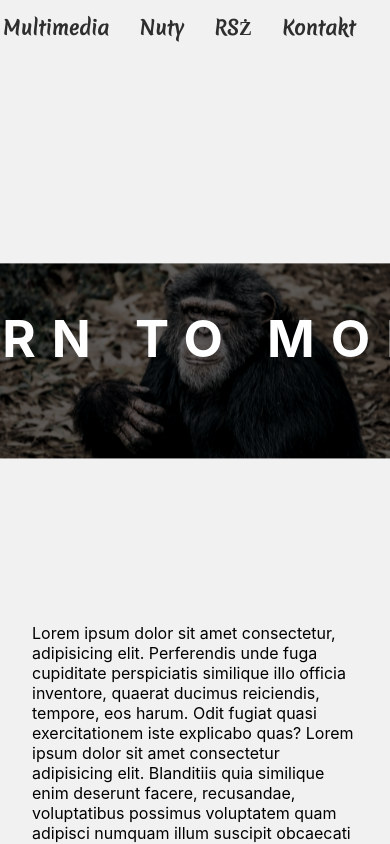
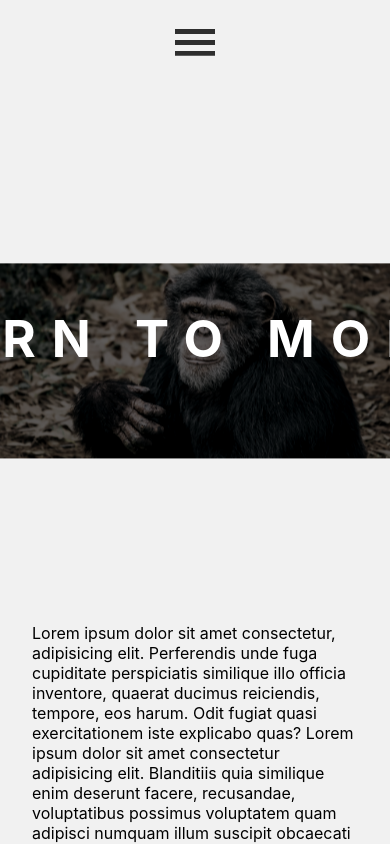
Before and after one commit to Micharzu/KRz-page, a React (Create React App) app: page / in a window 390 px wide. Shown: the top 844 px of the page. Built offline with nearby package versions, Linux system fonts and the light colour scheme.

Commit message:
add responsiveness to navbar

```diff
--- a/src/Navigation/Nav.js
+++ b/src/Navigation/Nav.js
@@ -1,15 +1,27 @@
 import React, { useEffect, useRef } from "react";
 import "./nav-styles/Nav.css";
 
-import { Link, NavLink } from "react-router-dom";
+import { NavLink } from "react-router-dom";
 
 function Nav() {
   const navbarRef = useRef();
+  const burgerRef = useRef();
   useEffect(() => {
     window.addEventListener("scroll", () => {
       navbarRef.current.classList.toggle("scrolled", window.scrollY > 0);
     });
   });
+  const toggleBurger = () => {
+    navbarRef.current.classList.toggle("burger-opened");
+    burgerRef.current.classList.toggle("opened");
+
+    if (!navbarRef.current.classList.contains("burger-opened")) {
+      navbarRef.current.classList.add("closing-burger");
+      setTimeout(() => {
+        navbarRef.current.classList.remove("closing-burger");
+      }, 700);
+    }
+  };
   return (
     <div className="navbar" ref={navbarRef}>
       <div className="nav-items">
@@ -19,6 +31,7 @@ function Nav() {
             exact
             className="nav-link"
             activeClassName="is-active"
+            onClick={toggleBurger}
           >
             <li>Główna</li>
           </NavLink>
@@ -26,6 +39,7 @@ function Nav() {
             to="/aktualnosci"
             className="nav-link"
             activeClassName="is-active"
+            onClick={toggleBurger}
           >
             <li>Aktualności</li>
           </NavLink>
@@ -33,6 +47,7 @@ function Nav() {
             to="/zespol-zak"
             className="nav-link"
             activeClassName="is-active"
+            onClick={toggleBurger}
           >
             <li>Zespół Żak</li>
           </NavLink>
@@ -40,6 +55,7 @@ function Nav() {
             to="/galeria"
             className="nav-link"
             activeClassName="is-active"
+            onClick={toggleBurger}
           >
             <li>Galeria</li>
           </NavLink>
@@ -47,16 +63,23 @@ function Nav() {
             to="/multimedia"
             className="nav-link"
             activeClassName="is-active"
+            onClick={toggleBurger}
           >
             <li>Multimedia</li>
           </NavLink>
-          <NavLink to="/nuty" className="nav-link" activeClassName="is-active">
+          <NavLink
+            to="/nuty"
+            className="nav-link"
+            activeClassName="is-active"
+            onClick={toggleBurger}
+          >
             <li>Nuty</li>
           </NavLink>
           <NavLink
             to="/rodzinne-studio-zak"
             className="nav-link"
             activeClassName="is-active"
+            onClick={toggleBurger}
           >
             <li>RSŻ</li>
           </NavLink>
@@ -64,10 +87,18 @@ function Nav() {
             to="/kontakt"
             className="nav-link"
             activeClassName="is-active"
+            onClick={toggleBurger}
           >
             <li>Kontakt</li>
           </NavLink>
         </ul>
+        <div className="nav-burger">
+          <div className="burger" ref={burgerRef} onClick={toggleBurger}>
+            <div className="line line-1" />
+            <div className="line line-2" />
+            <div className="line line-3" />
+          </div>
+        </div>
       </div>
     </div>
   );
--- a/src/Navigation/nav-styles/Nav.css
+++ b/src/Navigation/nav-styles/Nav.css
@@ -10,8 +10,8 @@
   -webkit-box-pack: center;
       -ms-flex-pack: center;
           justify-content: center;
-  -webkit-transition: 0.5s;
-  transition: 0.5s;
+  -webkit-transition: 0.3s;
+  transition: 0.3s;
   z-index: 10;
 }
 
@@ -41,29 +41,64 @@
       -ms-flex-direction: row;
           flex-direction: row;
   list-style: none;
+  -webkit-transition: 0.5s ease-in;
+  transition: 0.5s ease-in;
 }
 
 .navbar .nav-items .nav-links .nav-link {
   text-decoration: none;
   padding: 5px 15px;
+  color: #2e2e2e;
 }
 
 .navbar .nav-items .nav-links .nav-link li {
-  color: #2e2e2e;
+  white-space: nowrap;
   font-weight: 600;
   font-size: 1.2rem;
-  font-family: "Merienda";
+  font-family: "CinzelDecorative-Bold";
   cursor: pointer;
-  -webkit-transition: 0.3s;
-  transition: 0.3s;
+  -webkit-transition: 0.2s;
+  transition: 0.2s;
 }
 
 .navbar .nav-items .nav-links .nav-link li:hover {
-  color: #3b78fd;
+  color: #3b78fd !important;
 }
 
 .navbar .nav-items .nav-links .nav-link.is-active li {
-  color: #3b78fd;
+  color: #3b78fd !important;
+}
+
+.navbar .nav-items .nav-burger {
+  display: none;
+  width: 100%;
+  -webkit-transition: 0.2s;
+  transition: 0.2s;
+}
+
+.navbar .nav-items .nav-burger .burger {
+  -webkit-transition: 0.8s;
+  transition: 0.8s;
+  -webkit-clip-path: polygon(0 100%, 0% 0, 100% 0, 100% 100%);
+          clip-path: polygon(0 100%, 0% 0, 100% 0, 100% 100%);
+  cursor: pointer;
+}
+
+.navbar .nav-items .nav-burger .burger .line {
+  background: #2e2e2e;
+  height: 5px;
+  width: 2.5rem;
+  margin: 6px 0;
+  -webkit-transition: 0.2s;
+  transition: 0.2s;
+}
+
+.navbar .nav-items .nav-burger .burger .line-1 {
+  margin-top: 0;
+}
+
+.navbar .nav-items .nav-burger .burger .line-3 {
+  margin-bottom: 0;
 }
 
 .navbar.scrolled {
@@ -73,7 +108,7 @@
   height: 7vh;
 }
 
-.navbar.scrolled .nav-items .nav-links .nav-link li {
+.navbar.scrolled .nav-items .nav-links .nav-link {
   color: white;
 }
 
@@ -84,4 +119,149 @@
 .navbar.scrolled .nav-items .nav-links .nav-link.is-active li {
   color: #89aeff;
 }
+
+@media (max-width: 1100px) {
+  .navbar .nav-items .nav-links .nav-link li {
+    font-size: medium;
+  }
+}
+
+@media (max-width: 950px) {
+  .navbar {
+    -webkit-box-align: end;
+        -ms-flex-align: end;
+            align-items: flex-end;
+  }
+  .navbar .nav-items {
+    -webkit-box-orient: vertical;
+    -webkit-box-direction: normal;
+        -ms-flex-direction: column;
+            flex-direction: column;
+    -webkit-box-pack: center;
+        -ms-flex-pack: center;
+            justify-content: center;
+  }
+  .navbar .nav-items .nav-links {
+    position: absolute;
+    -webkit-box-orient: vertical;
+    -webkit-box-direction: normal;
+        -ms-flex-direction: column;
+            flex-direction: column;
+    top: -90vh;
+    padding: 0;
+    height: 90vh;
+    -webkit-box-pack: space-evenly;
+        -ms-flex-pack: space-evenly;
+            justify-content: space-evenly;
+    opacity: 0;
+  }
+  .navbar .nav-items .nav-links .nav-link {
+    display: -webkit-box;
+    display: -ms-flexbox;
+    display: flex;
+    -webkit-box-pack: center;
+        -ms-flex-pack: center;
+            justify-content: center;
+    -webkit-box-align: center;
+        -ms-flex-align: center;
+            align-items: center;
+  }
+  .navbar .nav-items .nav-links .nav-link li {
+    font-size: xx-large;
+  }
+  .navbar .nav-items .nav-burger {
+    display: -webkit-box;
+    display: -ms-flexbox;
+    display: flex;
+    -webkit-box-pack: center;
+        -ms-flex-pack: center;
+            justify-content: center;
+    -webkit-box-align: center;
+        -ms-flex-align: center;
+            align-items: center;
+    height: 10vh;
+  }
+  .navbar .nav-items .nav-burger .burger:hover .line {
+    width: 3.5rem;
+    background: #3b78fd !important;
+  }
+  .navbar.scrolled .nav-items .nav-links .nav-link {
+    color: #2e2e2e;
+  }
+  .navbar.scrolled .nav-items .nav-burger {
+    height: 7vh;
+  }
+  .navbar.scrolled .nav-items .nav-burger .line {
+    background: #f1f1f1;
+  }
+  .navbar.scrolled.burger-opened,
+  .navbar.burger-opened {
+    background-color: black;
+    height: 100vh;
+    -webkit-transition: 0.5s ease-in;
+    transition: 0.5s ease-in;
+  }
+  .navbar.scrolled.burger-opened .nav-items .nav-links,
+  .navbar.burger-opened .nav-items .nav-links {
+    opacity: 1;
+    top: 0;
+  }
+  .navbar.scrolled.burger-opened .nav-items .nav-links .nav-link,
+  .navbar.burger-opened .nav-items .nav-links .nav-link {
+    -webkit-animation: lightenUp 0.7s 0.9s forwards;
+            animation: lightenUp 0.7s 0.9s forwards;
+  }
+  .navbar.scrolled.burger-opened .nav-items .nav-burger,
+  .navbar.burger-opened .nav-items .nav-burger {
+    height: 10vh;
+  }
+  .navbar.scrolled.burger-opened .nav-items .nav-burger .burger,
+  .navbar.burger-opened .nav-items .nav-burger .burger {
+    -webkit-clip-path: polygon(0 100%, 49% 0, 51% 0, 100% 100%);
+            clip-path: polygon(0 100%, 49% 0, 51% 0, 100% 100%);
+  }
+  .navbar.scrolled.burger-opened .nav-items .nav-burger .burger .line,
+  .navbar.burger-opened .nav-items .nav-burger .burger .line {
+    background: #2e2e2e;
+    -webkit-animation: lightenUpBg 0.7s 0.98s forwards;
+            animation: lightenUpBg 0.7s 0.98s forwards;
+  }
+  .navbar.closing-burger,
+  .navbar.scrolled.closing-burger {
+    -webkit-transition: 0.5s ease-in;
+    transition: 0.5s ease-in;
+  }
+  @-webkit-keyframes lightenUp {
+    85% {
+      color: white;
+    }
+    100% {
+      color: #b9b9b9;
+    }
+  }
+  @keyframes lightenUp {
+    85% {
+      color: white;
+    }
+    100% {
+      color: #b9b9b9;
+    }
+  }
+  @-webkit-keyframes lightenUpBg {
+    85% {
+      background: white;
+    }
+    100% {
+      background: #b9b9b9;
+    }
+  }
+  @keyframes lightenUpBg {
+    85% {
+      background: white;
+    }
+    100% {
+      background: #b9b9b9;
+    }
+  }
+}
 /*# sourceMappingURL=Nav.css.map */
--- a/src/Navigation/nav-styles/Nav.scss
+++ b/src/Navigation/nav-styles/Nav.scss
@@ -1,3 +1,6 @@
+$active-text-color: rgb(137, 174, 255);
+$scrolled-active-text-color: rgb(59, 120, 253);
+
 .navbar {
   width: 100%;
   height: 10vh;
@@ -7,7 +10,7 @@
 
   display: flex;
   justify-content: center;
-  transition: 0.5s;
+  transition: $scolled-navbar-transition;
   z-index: 10;
 
   .nav-items {
@@ -21,24 +24,51 @@
       display: flex;
       flex-direction: row;
       list-style: none;
+      transition: 0.5s ease-in;
       .nav-link {
         text-decoration: none;
         padding: 5px 15px;
+        color: rgb(46, 46, 46);
         li {
-          color: rgb(46, 46, 46);
+          white-space: nowrap;
+
           font-weight: 600;
           font-size: 1.2rem;
-          font-family: "Merienda";
+          font-family: "CinzelDecorative-Bold";
           cursor: pointer;
-          transition: 0.3s;
+          transition: 0.2s;
           &:hover {
-            color: rgb(59, 120, 253);
+            color: $scrolled-active-text-color !important;
           }
         }
         &.is-active {
           li {
-            color: rgb(59, 120, 253);
+            color: $scrolled-active-text-color !important;
           }
+        }
+      }
+    }
+
+    .nav-burger {
+      display: none;
+      width: 100%;
+      transition: 0.2s;
+      .burger {
+        transition: 0.8s;
+        clip-path: polygon(0 100%, 0% 0, 100% 0, 100% 100%);
+        cursor: pointer;
+        .line {
+          background: rgb(46, 46, 46);
+          height: 5px;
+          width: 2.5rem;
+          margin: 6px 0;
+          transition: 0.2s;
+        }
+        .line-1 {
+          margin-top: 0;
+        }
+        .line-3 {
+          margin-bottom: 0;
         }
       }
     }
@@ -46,21 +76,123 @@
 }
 
 .navbar.scrolled {
-  // background-color: white;
   background-color: black;
   box-shadow: 0 3px 1rem rgba(0, 0, 0, 0.2);
   height: 7vh;
   .nav-items .nav-links .nav-link {
+    color: white;
     li {
-      color: white;
       &:hover {
-        color: rgb(137, 174, 255);
+        color: $active-text-color;
       }
     }
     &.is-active {
       li {
-        color: rgb(137, 174, 255);
+        color: $active-text-color;
       }
     }
   }
 }
+
+@media (max-width: 1100px) {
+  .navbar .nav-items .nav-links .nav-link li {
+    font-size: medium;
+  }
+}
+
+@media (max-width: 950px) {
+  .navbar {
+    align-items: flex-end;
+    .nav-items {
+      flex-direction: column;
+      justify-content: center;
+      .nav-links {
+        position: absolute;
+        flex-direction: column;
+        top: -90vh;
+        padding: 0;
+        height: 90vh;
+        justify-content: space-evenly;
+        opacity: 0;
+
+        .nav-link {
+          display: flex;
+          justify-content: center;
+          align-items: center;
+          li {
+            font-size: xx-large;
+          }
+        }
+      }
+      .nav-burger {
+        display: flex;
+        justify-content: center;
+        align-items: center;
+        height: 10vh;
+        .burger:hover .line {
+          width: 3.5rem;
+          background: $scrolled-active-text-color !important;
+        }
+      }
+    }
+    &.scrolled {
+      .nav-items {
+        .nav-links .nav-link {
+          color: rgb(46, 46, 46);
+        }
+        .nav-burger {
+          height: 7vh;
+          .line {
+            background: rgb(241, 241, 241);
+          }
+        }
+      }
+    }
+  }
+  .navbar.scrolled.burger-opened,
+  .navbar.burger-opened {
+    background-color: black;
+    height: 100vh;
+    transition: 0.5s ease-in;
+    .nav-items {
+      .nav-links {
+        opacity: 1;
+        top: 0;
+        .nav-link {
+          animation: lightenUp 0.5s 0.5s forwards;
+        }
+      }
+      .nav-burger {
+        height: 10vh;
+        .burger {
+          clip-path: polygon(0 100%, 49% 0, 51% 0, 100% 100%);
+          .line {
+            background: rgb(46, 46, 46);
+            animation: lightenUpBg 0.5s 0.58s forwards;
+          }
+        }
+      }
+    }
+  }
+  .navbar.closing-burger,
+  .navbar.scrolled.closing-burger {
+    transition: 0.5s ease-in;
+  }
+
+  @keyframes lightenUp {
+    85% {
+      color: white;
+    }
+    100% {
+      color: rgb(185, 185, 185);
+    }
+  }
+  @keyframes lightenUpBg {
+    85% {
+      background: white;
+    }
+    100% {
+      background: rgb(185, 185, 185);
+    }
+  }
+}
```
Also changed, not shown: 2 other files (tests, documents, lock files or other folders).
